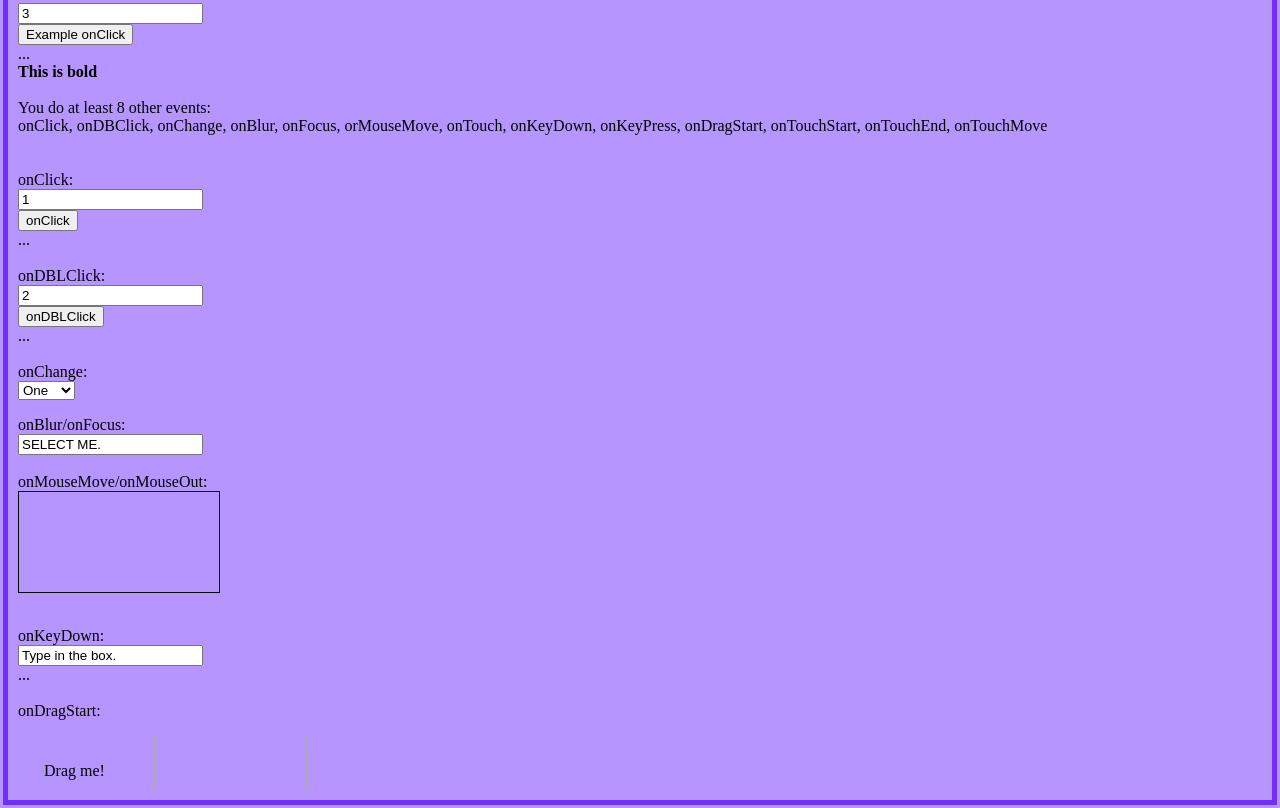
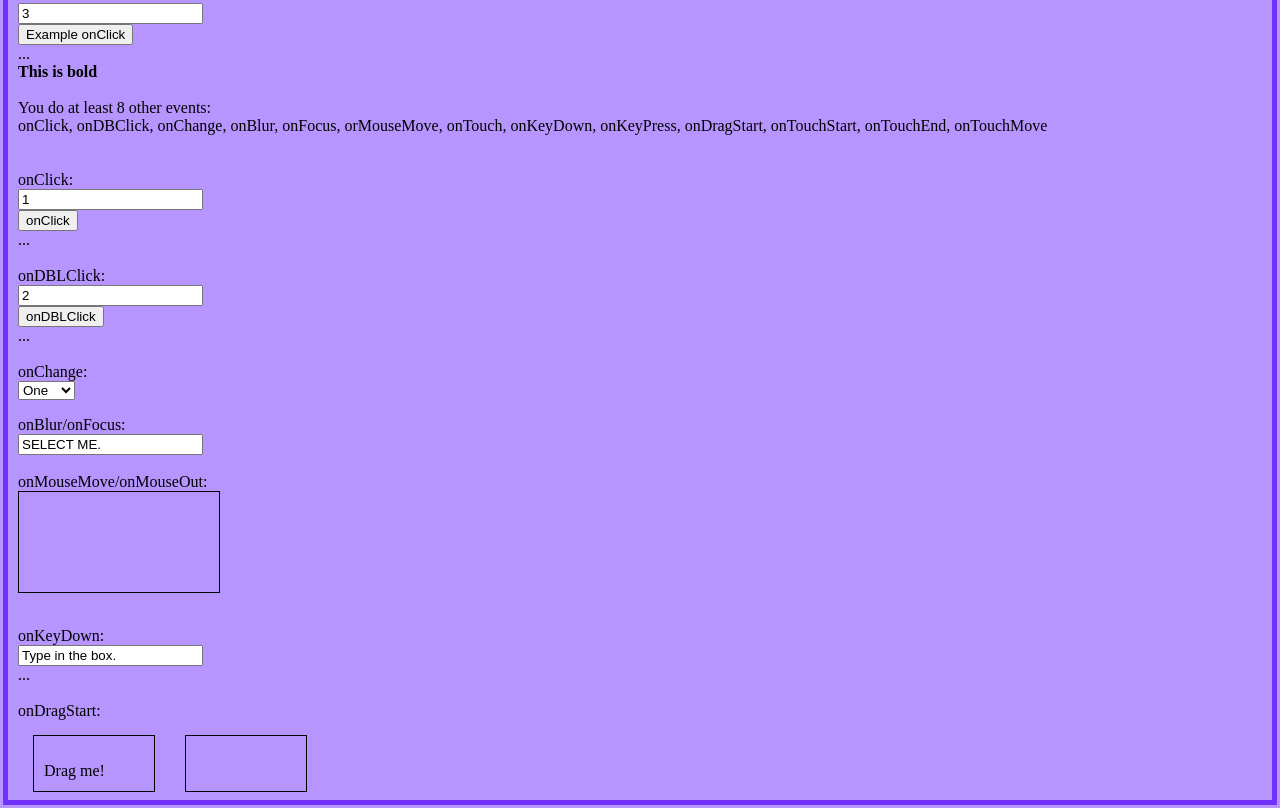
Before and after one commit to treybertram06/gamedev11trey, a plain HTML site: page public/t1a10events-trey.html in a window 1280 px wide. Shown: the part 302-1110 px from the top of the page. Drawn offline with Linux system fonts and the light colour scheme.

Commit message:
Update t1a10events-trey.html

```diff
--- a/public/t1a10events-trey.html
+++ b/public/t1a10events-trey.html
@@ -25,7 +25,7 @@
   height: 35px;
   margin: 15px;
   padding: 10px;
-  border: 1px solid #aaaaaa;
+  border: 1px solid black;
 }
   </style>
 
```
